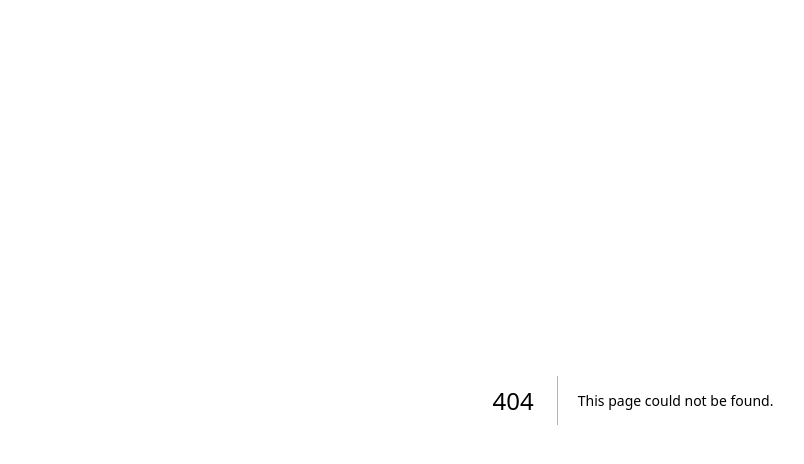
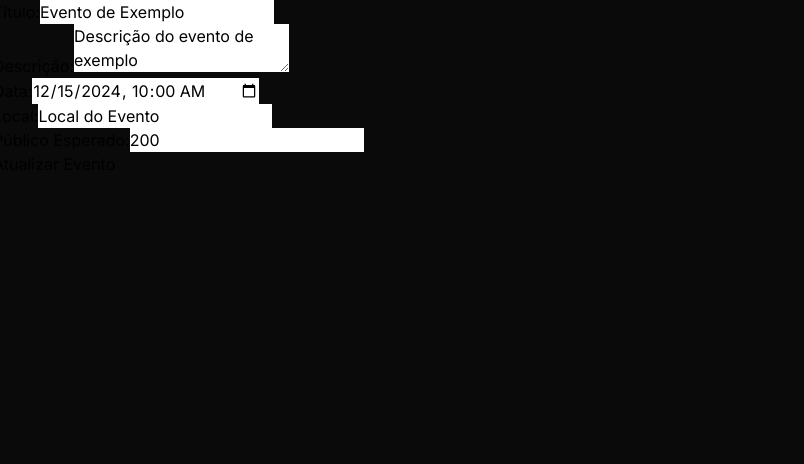
Before and after one commit to josiasdev/event3digital, a Next.js app in the folder frontend/: page /editar/1 in a window 1280 px wide. Before the commit this address had no page. Shown: the top 464 px of the page, without its empty margins (7-811 px from the left). Built offline with nearby package versions, Linux system fonts and the light colour scheme.

Commit message:
feat: atualizar o evento passando o id

```diff
--- /dev/null
+++ b/frontend/src/app/(paginas)/editar/[id]/page.tsx
@@ -0,0 +1,69 @@
+"use client"
+
+import React, { useState } from "react";
+import { useParams, useRouter } from "next/navigation"; // useParams do App Router
+import { atualizarEvento } from "../../../../services/api";  // Função para atualizar evento
+import EventoUpdate from "@/components/evento/EventoUpdate";  // Componente de atualização de evento
+
+interface Evento {
+  id: number;
+  titulo: string;
+  descricao: string;
+  data: string;
+  local: string;
+  publicoEsperado: number;
+}
+
+const EventoPage: React.FC = () => {
+  const router = useRouter();
+  const { id } = useParams();  // Captura o id da URL
+  const [evento, setEvento] = useState<Evento | null>(null);  // Evento a ser exibido
+  const [loading, setLoading] = useState<boolean>(true);  // Estado de carregamento
+  const [erro, setErro] = useState<string>("");  // Estado de erro
+
+  // Simulação de carregamento do evento (pode ser substituído por dados reais)
+  React.useEffect(() => {
+    if (id) {
+      // Exemplo de evento, substitua por dados reais ou gere de acordo com seu fluxo.
+      const eventoSimulado: Evento = {
+        id: Number(id),
+        titulo: "Evento de Exemplo",
+        descricao: "Descrição do evento de exemplo",
+        data: "2024-12-15T10:00",
+        local: "Local do Evento",
+        publicoEsperado: 200,
+      };
+
+      setEvento(eventoSimulado);  // Atualiza com o evento simulado
+      setLoading(false);  // Finaliza o carregamento
+    }
+  }, [id]);
+
+  const handleSubmit = async (eventoAtualizado: Evento) => {
+    try {
+      if (id) {
+        await atualizarEvento(Number(id), eventoAtualizado);  // Chama a função para atualizar o evento
+        alert("Evento atualizado com sucesso!");
+        router.push("/eventos");  // Redireciona para a lista de eventos
+      }
+    } catch (error) {
+      alert("Erro ao atualizar evento.");
+    }
+  };
+
+  if (loading) {
+    return <div>Carregando...</div>;  // Exibe um carregamento enquanto o evento é carregado
+  }
+
+  if (erro) {
+    return <div className="text-red-500">{erro}</div>;  // Exibe erro se não conseguir carregar o evento
+  }
+
+  return (
+    <div>
+      {evento && <EventoUpdate evento={evento} onSubmit={handleSubmit} />} {/* Passa o evento e o handleSubmit */}
+    </div>
+  );
+};
+
+export default EventoPage;
```
